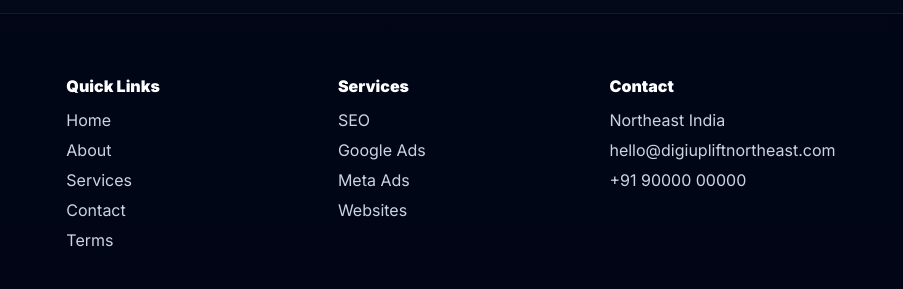
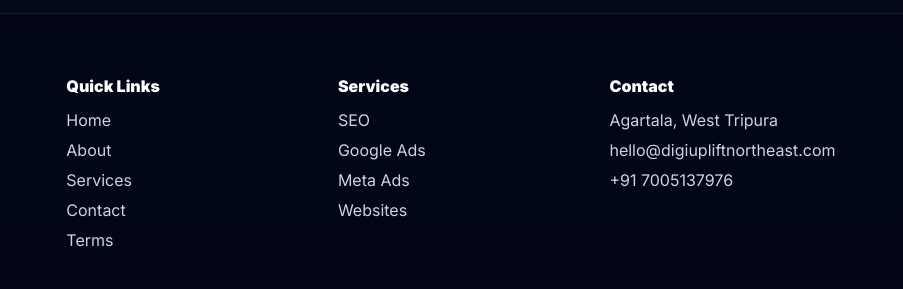
Before and after one commit to sumitdebx1-sudo/DIGI-marketing-Agency-, a plain HTML site: page CODEX FINAL AGENCY/contact.html in a window 1280 px wide. Shown: the part 2054-2343 px from the top of the page, 377-1280 px from the left. Drawn offline with nearby package versions, Linux system fonts and the light colour scheme.

Commit message:
changed contact info

```diff
--- a/CODEX FINAL AGENCY/contact.html
+++ b/CODEX FINAL AGENCY/contact.html
@@ -132,7 +132,7 @@
       <div><img src="assets/logo/digiuplift-logo.svg" alt="DIGIuplift Northeast" style="width:180px"><p>DIGIuplift Northeast helps local businesses grow through strategy, websites, SEO, advertising, branding, and automation.</p></div>
       <div><div class="footer-title">Quick Links</div><div class="footer-links"><a href="index.html">Home</a><a href="about.html">About</a><a href="services.html">Services</a><a href="contact.html">Contact</a><a href="terms.html">Terms</a></div></div>
       <div><div class="footer-title">Services</div><div class="footer-links"><span>SEO</span><span>Google Ads</span><span>Meta Ads</span><span>Websites</span></div></div>
-      <div><div class="footer-title">Contact</div><div class="footer-links"><span>Northeast India</span><span>hello@digiupliftnortheast.com</span><span>+91 90000 00000</span></div></div>
+      <div><div class="footer-title">Contact</div><div class="footer-links"><span>Agartala, West Tripura</span><span>hello@digiupliftnortheast.com</span><span>+91 7005137976</span></div></div>
     </div>
     <div class="container copyright">Copyright 2026 DIGIuplift Northeast. All rights reserved.</div>
   </footer>
```
Also changed, not shown: CODEX FINAL AGENCY/index.html (+1 -1 lines), CODEX FINAL AGENCY/terms.html (+1 -1 lines).
